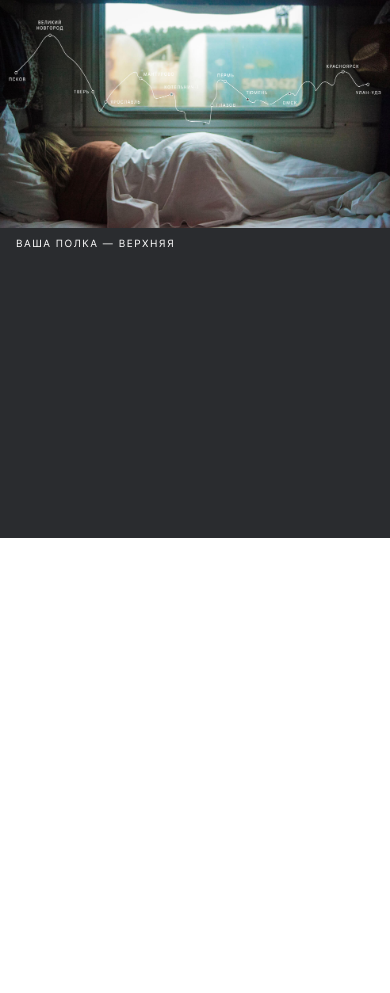
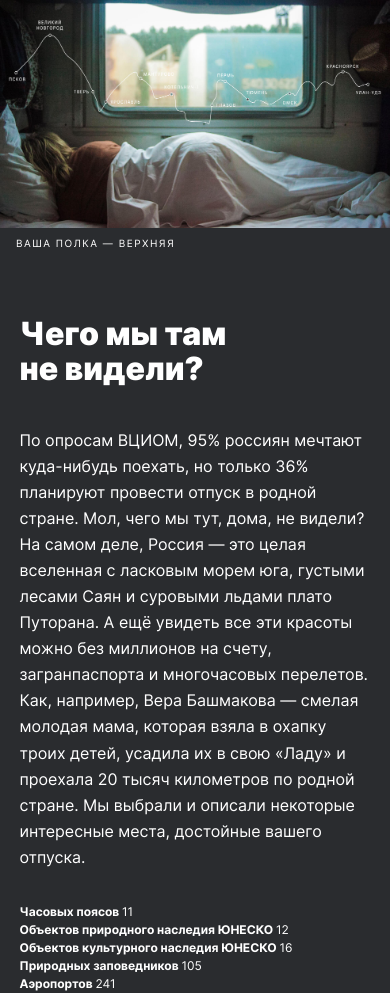
Before and after one commit to insomniac-bear/russian-travel, a plain HTML site: page index.html in a window 390 px wide. Shown: the part 306-1299 px from the top of the page. Before the commit the page ends 844 px from the top, so only its background shows below. Drawn offline with Linux system fonts and the light colour scheme.

Commit message:
realized adaptive for intro block

```diff
--- a/blocks/intro/__text/intro__text.css
+++ b/blocks/intro/__text/intro__text.css
@@ -7,3 +7,9 @@
   font-size: 16px;
   line-height: 1.63;
 }
+
+@media screen and (max-width: 767px) {
+  .intro__text {
+    width: 100%;
+  }
+}
--- a/blocks/intro/__title/intro__title.css
+++ b/blocks/intro/__title/intro__title.css
@@ -8,3 +8,11 @@
   font-weight: 900;
   line-height: 1.07;
 }
+
+@media screen and (max-width: 767px) {
+  .intro__title {
+    width: 100%;
+    font-size: 32px;
+    line-height: 1.09;
+  }
+}
--- a/blocks/intro/intro.css
+++ b/blocks/intro/intro.css
@@ -8,3 +8,19 @@
   max-width: 984px;
   width: 100%;
 }
+
+@media screen and (max-width: 1023px) {
+  .intro {
+    padding-top: 92px;
+
+    width: 93.75%;
+  }
+}
+
+@media screen and (max-width: 767px) {
+  .intro {
+    padding-top: 67px;
+
+    width: 90%;
+  }
+}
--- a/blocks/main/main.css
+++ b/blocks/main/main.css
@@ -19,9 +19,3 @@
     width: 100%;
   }
 }
-
-/* @media screen and (max-width: 767px) {
-  .main {
-    width: 320px;
-  }
-} */
--- a/index.html
+++ b/index.html
@@ -29,8 +29,8 @@
           <figcaption class="lead__photo-description">Ваша полка — верхняя</figcaption>
         </figure>
       </section>
-      <!-- <section class="intro">
-        <h2 class="intro__title">Чего мы там не видели?</h2>
+      <section class="intro">
+        <h2 class="intro__title">Чего мы там не&nbsp;видели?</h2>
         <p class="intro__text">По опросам ВЦИОМ, 95% россиян мечтают куда-нибудь поехать, но только 36% планируют провести отпуск в родной стране. Мол, чего мы тут, дома, не видели? На самом деле, Россия — это целая вселенная с ласковым морем юга, густыми лесами Саян и суровыми льдами плато Путорана. А ещё увидеть все эти красоты можно без миллионов на счету, загранпаспорта и многочасовых перелетов. Как, например, Вера Башмакова — смелая молодая мама, которая взяла в охапку троих детей, усадила их в свою «Ладу» и проехала 20 тысяч километров по родной стране. Мы выбрали и описали некоторые интересные места, достойные вашего отпуска.</p>
         <ul class="intro__list">
           <li>
@@ -50,7 +50,7 @@
           </li>
         </ul>
       </section>
-      <section class="photo-grid">
+      <!-- <section class="photo-grid">
         <img src="./images/photo-grid-train.jpg" alt="" class="photo-grid__image"/>
         <img src="./images/photo-grid-atharva-tulsi.jpg" alt="" class="photo-grid__image"/>
         <img src="./images/photo-grid-tuman.jpg" alt="" class="photo-grid__image"/>
```
